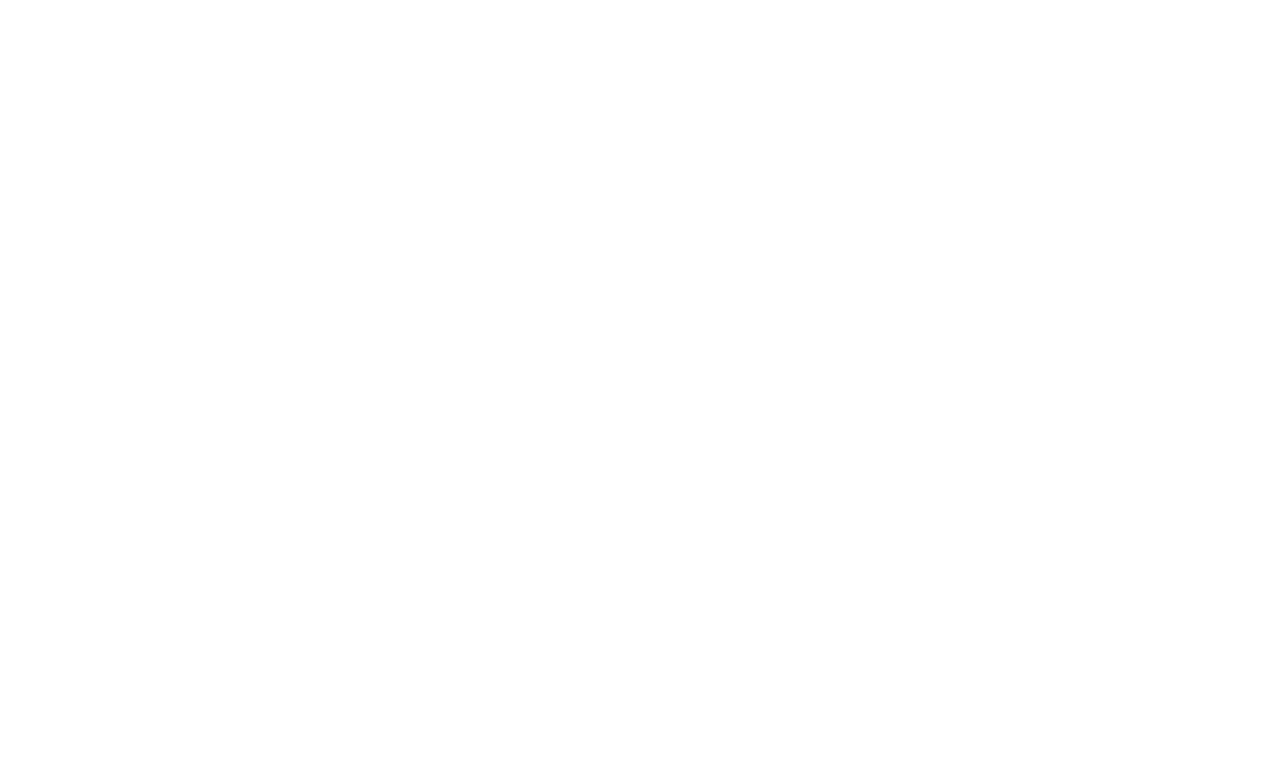
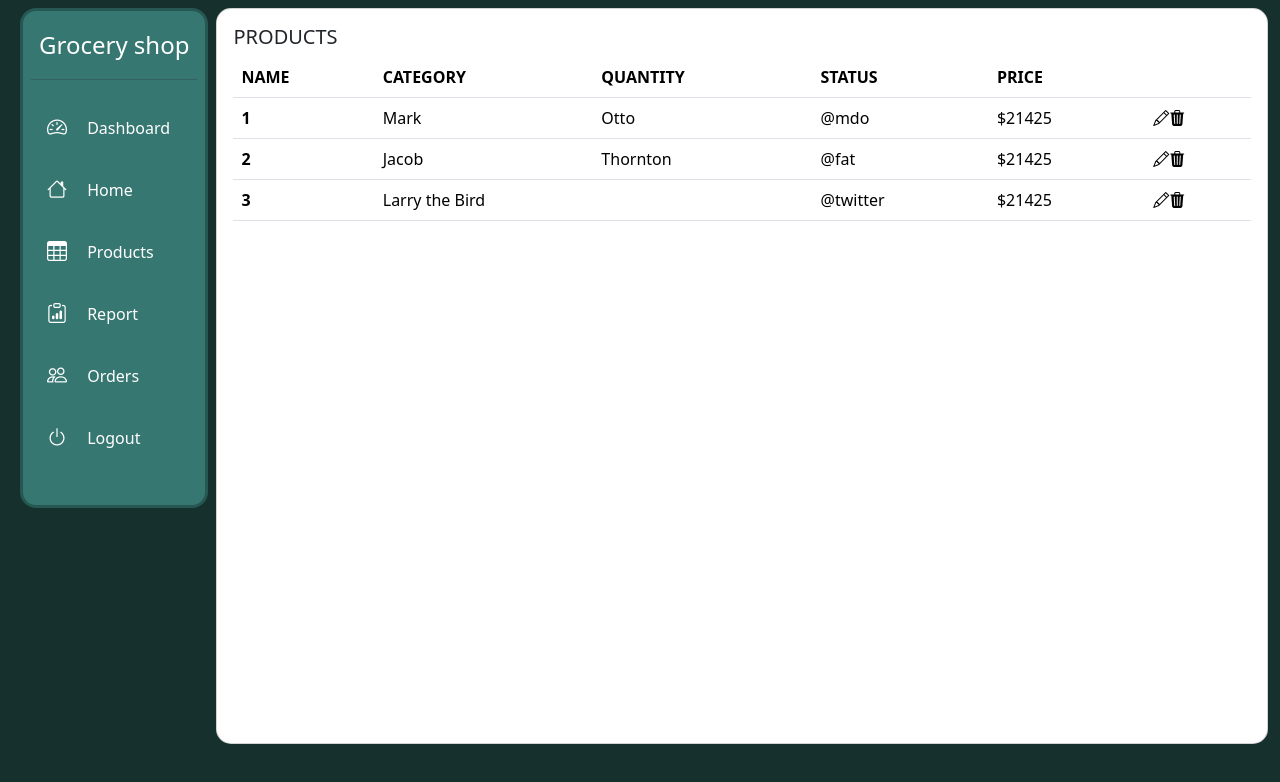
Before and after one commit to MrMax01/frontend-e-commerce-grocery, a React (Create React App) app: page /dashboard/products in a window 1280 px wide. Before the commit this address had no page. Shown: the top 782 px of the page. Built offline with nearby package versions, Linux system fonts and the light colour scheme.

Commit message:
products and order no api

```diff
--- a/src/App.css
+++ b/src/App.css
@@ -59,6 +59,9 @@
   width: 40px;
   height: 40px;
 }
+.min-height-100 {
+  min-height: 100vh;
+}
 
 .App-logo {
   height: 40vmin;
--- a/src/App.jsx
+++ b/src/App.jsx
@@ -4,6 +4,8 @@
 
 import HomePage from "./componets/HomePage";
 import DashBoard from "./componets/DashBoard";
+import DashboardProducts from "./componets/DashboardProducts";
+import DashboardOrders from "./componets/DashboardOrders";
 
 function App() {
   return (
@@ -13,6 +15,8 @@
           <Route path="/" element={<HomePage />} />
           <Route path="/dashboard/home" element={<DashBoard />} />
           <Route path="/dashboard/" element={<DashBoard />} />
+          <Route path="/dashboard/products" element={<DashboardProducts />} />
+          <Route path="/dashboard/orders" element={<DashboardOrders />} />
         </Routes>
       </BrowserRouter>
     </div>
--- /dev/null
+++ b/src/componets/DashboardOrders.jsx
@@ -0,0 +1,65 @@
+import { Card, Container } from "react-bootstrap";
+import Sidebar from "./Sidebar";
+
+const DashboardOrders = () => {
+  return (
+    <Container fluid className="bg-dashborad-color d-flex pb-5 min-height-100 ">
+      <Sidebar />
+      <Card className="card-style w-100 my-2 ">
+        <Card.Body>
+          <Card.Title>ORDERS</Card.Title>
+          <table className="table">
+            <thead>
+              <tr>
+                <th scope="col">ORDER ID</th>
+                <th scope="col">DATE</th>
+                <th scope="col">CUSTOMER</th>
+                <th scope="col">STATUS</th>
+                <th scope="col">TOTAL</th>
+                <th scope="col"></th>
+              </tr>
+            </thead>
+            <tbody>
+              <tr>
+                <th scope="row">1</th>
+                <td>Mark</td>
+                <td>Otto</td>
+                <td>@mdo</td>
+
+                <td>$21425</td>
+                <td>
+                  <i class="bi bi-pencil"></i>
+                  <i class="bi bi-trash3-fill"></i>
+                </td>
+              </tr>
+              <tr>
+                <th scope="row">2</th>
+                <td>Jacob</td>
+                <td>Thornton</td>
+                <td>@fat</td>
+
+                <td>$21425</td>
+                <td>
+                  <i class="bi bi-pencil"></i>
+                  <i class="bi bi-trash3-fill"></i>
+                </td>
+              </tr>
+              <tr>
+                <th scope="row">3</th>
+                <td colspan="2">Larry the Bird</td>
+                <td>@twitter</td>
+
+                <td>$21425</td>
+                <td>
+                  <i class="bi bi-pencil"></i>
+                  <i class="bi bi-trash3-fill"></i>
+                </td>
+              </tr>
+            </tbody>
+          </table>
+        </Card.Body>
+      </Card>
+    </Container>
+  );
+};
+export default DashboardOrders;
--- /dev/null
+++ b/src/componets/DashboardProducts.jsx
@@ -0,0 +1,62 @@
+import { Card, Container } from "react-bootstrap";
+import Sidebar from "./Sidebar";
+
+const DashboardProducts = () => {
+  return (
+    <Container fluid className="bg-dashborad-color d-flex pb-5 min-height-100">
+      <Sidebar />
+      <Card className="card-style w-100 my-2">
+        <Card.Body>
+          <Card.Title>PRODUCTS</Card.Title>
+          <table className="table">
+            <thead>
+              <tr>
+                <th scope="col">NAME</th>
+                <th scope="col">CATEGORY</th>
+                <th scope="col">QUANTITY</th>
+                <th scope="col">STATUS</th>
+                <th scope="col">PRICE</th>
+                <th scope="col"></th>
+              </tr>
+            </thead>
+            <tbody>
+              <tr>
+                <th scope="row">1</th>
+                <td>Mark</td>
+                <td>Otto</td>
+                <td>@mdo</td>
+                <td>$21425</td>
+                <td>
+                  <i class="bi bi-pencil"></i>
+                  <i class="bi bi-trash3-fill"></i>
+                </td>
+              </tr>
+              <tr>
+                <th scope="row">2</th>
+                <td>Jacob</td>
+                <td>Thornton</td>
+                <td>@fat</td>
+                <td>$21425</td>
+                <td>
+                  <i class="bi bi-pencil"></i>
+                  <i class="bi bi-trash3-fill"></i>
+                </td>
+              </tr>
+              <tr>
+                <th scope="row">3</th>
+                <td colspan="2">Larry the Bird</td>
+                <td>@twitter</td>
+                <td>$21425</td>
+                <td>
+                  <i class="bi bi-pencil"></i>
+                  <i class="bi bi-trash3-fill"></i>
+                </td>
+              </tr>
+            </tbody>
+          </table>
+        </Card.Body>
+      </Card>
+    </Container>
+  );
+};
+export default DashboardProducts;
--- a/src/componets/Sidebar.jsx
+++ b/src/componets/Sidebar.jsx
@@ -64,7 +64,7 @@
               navigate("/dashboard/orders");
             }}
           >
-            <i className="bi bi-people fs-5 me-3"></i> <span>{isSidebarOpen ? "Customers" : ""}</span>
+            <i className="bi bi-people fs-5 me-3"></i> <span>{isSidebarOpen ? "Orders" : ""}</span>
           </a>
           <a className="list-group-item my-2 bg-primary-color text-white sidebar-primary-button">
             <i className="bi bi-power fs-5 me-3"></i> <span>{isSidebarOpen ? "Logout" : ""}</span>
```
